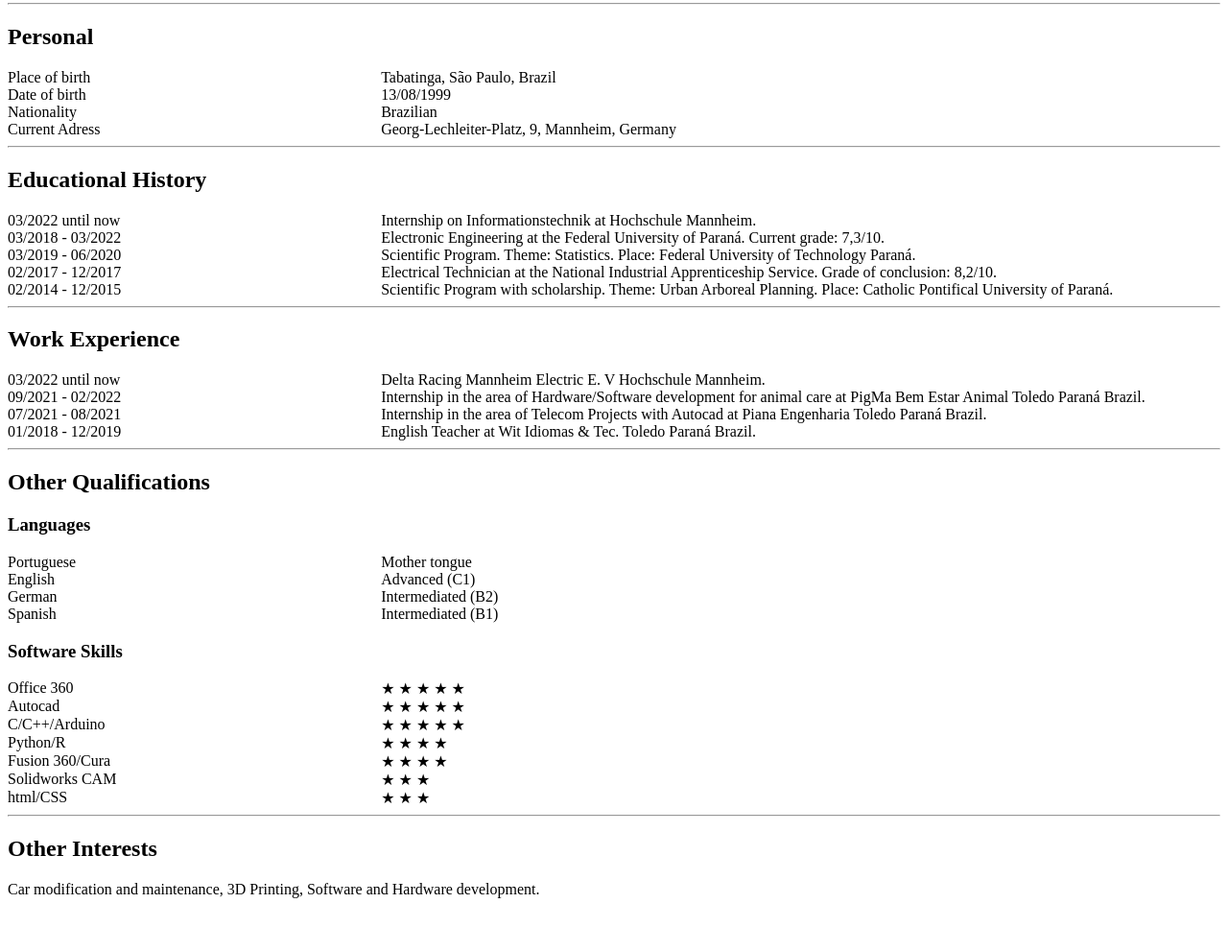
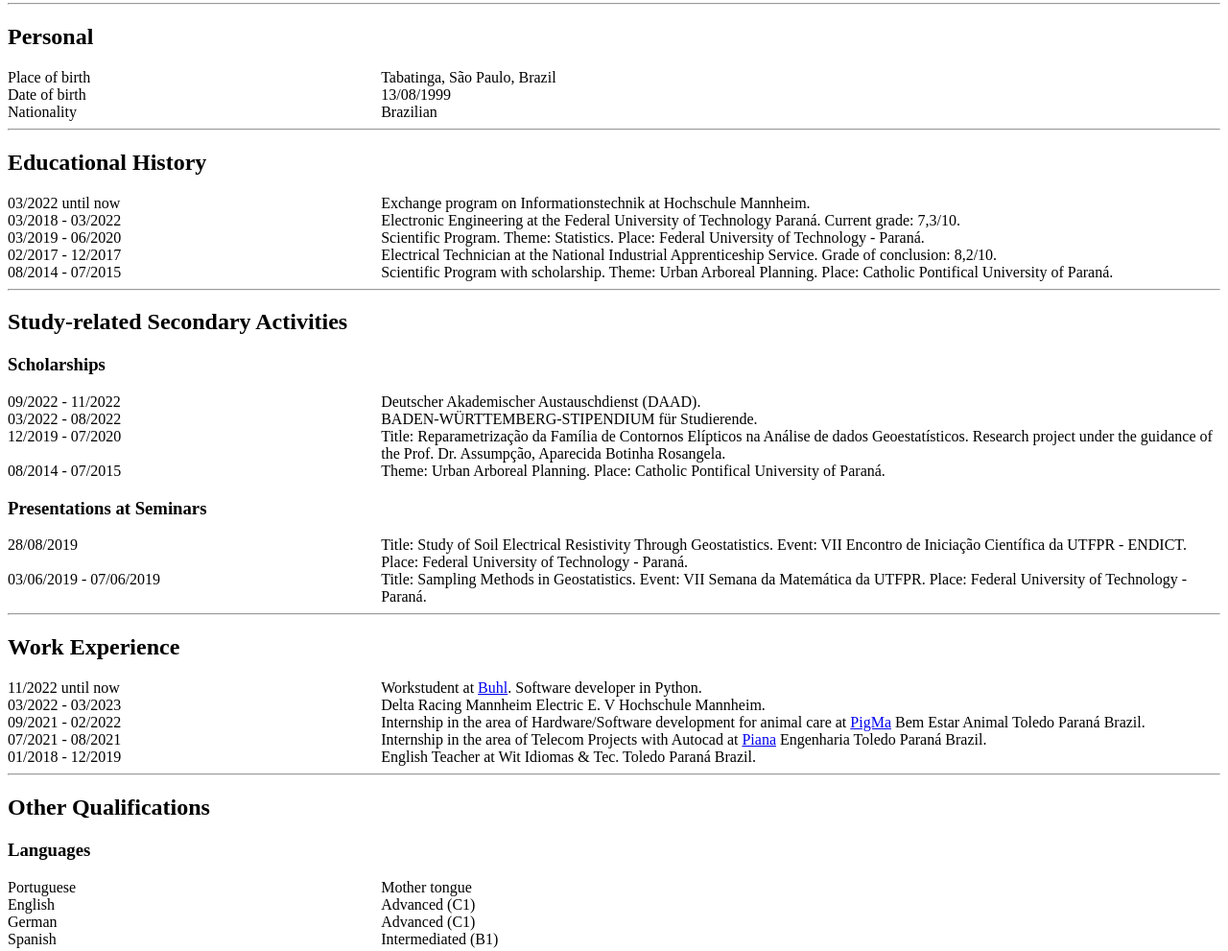
Before and after one commit to EduardoVendramini/CV_Online, a plain HTML site: page index.html in a window 1280 px wide. Shown: the part 420-1411 px from the top of the page at 96% size. Before the commit the page ends 1372 px from the top, so only its background shows below. Drawn offline with Linux system fonts and the light colour scheme.

Commit message:
UPDADE CV 09 01 2023

```diff
--- a/index.html
+++ b/index.html
@@ -20,25 +20,40 @@
         <div class="property">Place of birth</div><div class="value">Tabatinga, São Paulo, Brazil</div>
         <div class="property">Date of birth</div><div class="value">13/08/1999</div>
         <div class="property">Nationality</div><div class="value">Brazilian</div>
-        <div class="property">Current Adress</div><div class="value">Georg-Lechleiter-Platz, 9, Mannheim, Germany</div>
     </div>
 
     <hr>
     <h2>Educational History</h2>
     <div class="myself">
-        <div class="property">03/2022 until now</div><div class="value">Internship on Informationstechnik at Hochschule Mannheim.</div>
-        <div class="property">03/2018 - 03/2022</div><div class="value">Electronic Engineering at the Federal University of Paraná. Current grade: 7,3/10.</div>
-        <div class="property">03/2019 - 06/2020</div><div class="value">Scientific Program. Theme: Statistics. Place: Federal University of Technology Paraná.</div>
+        <div class="property">03/2022 until now</div><div class="value">Exchange program on Informationstechnik at Hochschule Mannheim.</div>
+        <div class="property">03/2018 - 03/2022</div><div class="value">Electronic Engineering at the Federal University of Technology Paraná. Current grade: 7,3/10.</div>
+        <div class="property">03/2019 - 06/2020</div><div class="value">Scientific Program. Theme: Statistics. Place: Federal University of Technology - Paraná.</div>
         <div class="property">02/2017 - 12/2017</div><div class="value">Electrical Technician at the National Industrial Apprenticeship Service. Grade of conclusion: 8,2/10.</div>
-        <div class="property">02/2014 - 12/2015</div><div class="value">Scientific Program with scholarship. Theme: Urban Arboreal Planning. Place: Catholic Pontifical University of Paraná.</div>
+        <div class="property">08/2014 - 07/2015</div><div class="value">Scientific Program with scholarship. Theme: Urban Arboreal Planning. Place: Catholic Pontifical University of Paraná.</div>
+    </div>
+
+    <hr>
+    <h2>Study-related Secondary Activities</h2>
+    <h3>Scholarships</h3>
+    <div class="myself">
+        <div class="property">09/2022 - 11/2022</div><div class="value">Deutscher Akademischer Austauschdienst (DAAD).</div>
+        <div class="property">03/2022 - 08/2022</div><div class="value">BADEN-WÜRTTEMBERG-STIPENDIUM für Studierende.</div>
+        <div class="property">12/2019 - 07/2020</div><div class="value">Title: Reparametrização da Família de Contornos Elípticos na Análise de dados Geoestatísticos. Research project under the guidance of the Prof. Dr. Assumpção, Aparecida Botinha Rosangela.</div>
+        <div class="property">08/2014 - 07/2015</div><div class="value">Theme: Urban Arboreal Planning. Place: Catholic Pontifical University of Paraná.</div>
+    </div>
+    <h3>Presentations at Seminars</h3>
+    <div class="myself">
+        <div class="property">28/08/2019</div><div class="value">Title: Study of Soil Electrical Resistivity Through Geostatistics. Event: VII Encontro de Iniciação Científica da UTFPR - ENDICT. Place: Federal University of Technology - Paraná.</div>
+        <div class="property">03/06/2019 - 07/06/2019</div><div class="value">Title: Sampling Methods in Geostatistics. Event: VII Semana da Matemática da UTFPR. Place: Federal University of Technology - Paraná.</div>
     </div>
 
     <hr>
     <h2>Work Experience</h2>
     <div class="myself">
-        <div class="property">03/2022 until now</div><div class="value">Delta Racing Mannheim Electric E. V Hochschule Mannheim.</div>
-        <div class="property">09/2021 - 02/2022</div><div class="value">Internship in the area of Hardware/Software development for animal care at PigMa Bem Estar Animal Toledo Paraná Brazil.</div>
-        <div class="property">07/2021 - 08/2021</div><div class="value">Internship in the area of Telecom Projects with Autocad at Piana Engenharia Toledo Paraná Brazil.</div>
+        <div class="property">11/2022 until now</div><div class="value">Workstudent at <a href="https://www.buhl.de/">Buhl</a>. Software developer in Python.</div>
+        <div class="property">03/2022 - 03/2023</div><div class="value">Delta Racing Mannheim Electric E. V Hochschule Mannheim.</div>
+        <div class="property">09/2021 - 02/2022</div><div class="value">Internship in the area of Hardware/Software development for animal care at <a href="https://pigmabemestar.com/">PigMa</a> Bem Estar Animal Toledo Paraná Brazil.</div>
+        <div class="property">07/2021 - 08/2021</div><div class="value">Internship in the area of Telecom Projects with Autocad at <a href="https://www.piana.eng.br/site/">Piana</a> Engenharia Toledo Paraná Brazil.</div>
         <div class="property">01/2018 - 12/2019</div><div class="value">English Teacher at Wit Idiomas & Tec. Toledo Paraná Brazil.</div>
     </div>
 
@@ -48,7 +63,7 @@
     <div class="myself">
         <div class="property">Portuguese</div><div class="value">Mother tongue</div>
         <div class="property">English</div><div class="value">Advanced (C1)</div>
-        <div class="property">German</div><div class="value">Intermediated (B2)</div>
+        <div class="property">German</div><div class="value">Advanced (C1)</div>
         <div class="property">Spanish</div><div class="value">Intermediated (B1)</div>
     </div>
     <h3>Software Skills</h3>
```
